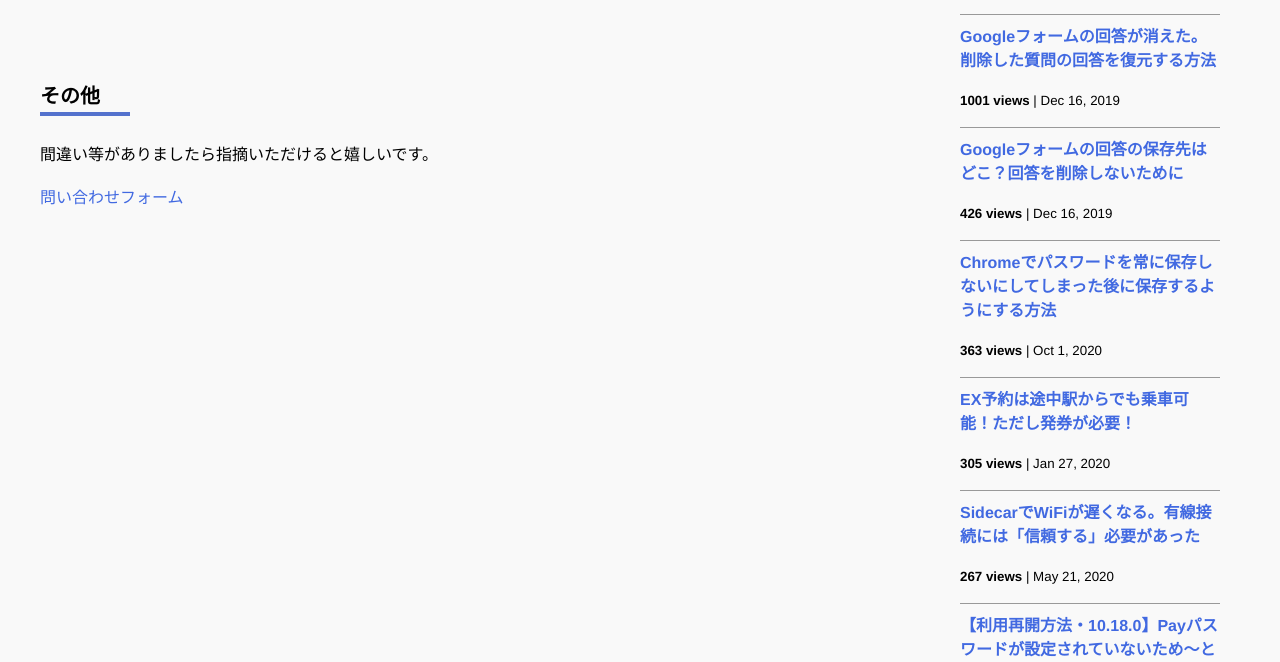
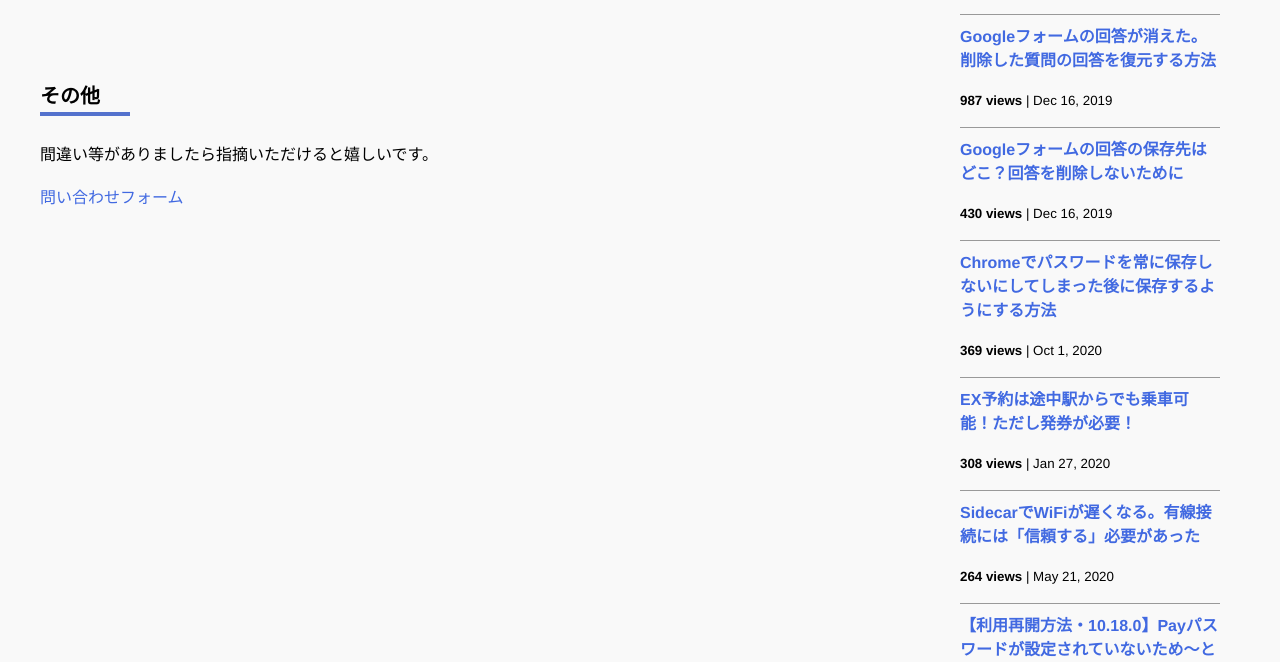
Before and after one commit to iwanaminami/shoyaiwaname, a Jekyll site: the page built from about.markdown, in a window 1280 px wide and 1400 px high, scrolled down 693 px. Shown: the part 167-829 px from the top of the window. Built offline with Jekyll 4.4.1, drawn with Linux system fonts in a browser that asks for light colours; nearby versions of some CDN libraries; comment, search, counter and statistics services are not loaded.

Commit message:
a new commit message

```diff
--- a/_data/popularposts.yml
+++ b/_data/popularposts.yml
@@ -1,17 +1,17 @@
 side:
-  - view: 1001
+  - view: 987
     url: /2019/12/16/restore-googleform.html
-  - view: 426
+  - view: 430
     url: /2019/12/16/googleform-answers.html
-  - view: 363
+  - view: 369
     url: /2020/10/01/googlepassword.html
-  - view: 305
+  - view: 308
     url: /2020/01/27/ex-rideontheway.html
-  - view: 267
+  - view: 264
     url: /2020/05/21/sidecar-via-cable.html
   - view: 260
     url: /2020/11/17/linepay.html
-  - view: 122
+  - view: 118
     url: /2020/01/23/sfcgold.html
   - view: 110
     url: /2021/05/18/image-compression-word.html
```
